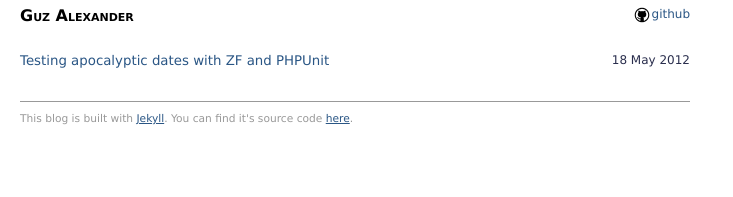
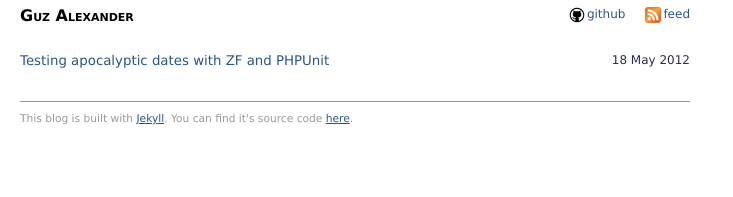
Before and after one commit to kalimatas/kalimatas.github.com, a Jekyll site: the page built from index.html, in a window 1280 px wide. Shown: the top 197 px of the page, without its empty margins (0-733 px from the left). Built offline with Jekyll 4.4.1, drawn with Linux system fonts in a browser that asks for light colours.

Commit message:
added feedburner link

```diff
--- a/_layouts/default.html
+++ b/_layouts/default.html
@@ -10,7 +10,7 @@
 <body>
 
 <div id="top">
-    <!-- <span><a target="_blank" class="ext" id="feed" href="/">feed</a></span> -->
+    <span><a target="_blank" class="ext" id="feed" href="http://feeds.feedburner.com/GuzAlexander">feed</a></span>
     <span><a target="_blank" class="ext" id="github" href="https://github.com/kalimatas">github</a></span>
     <a id="home" href="/">Guz Alexander</a>
 </div>
```
